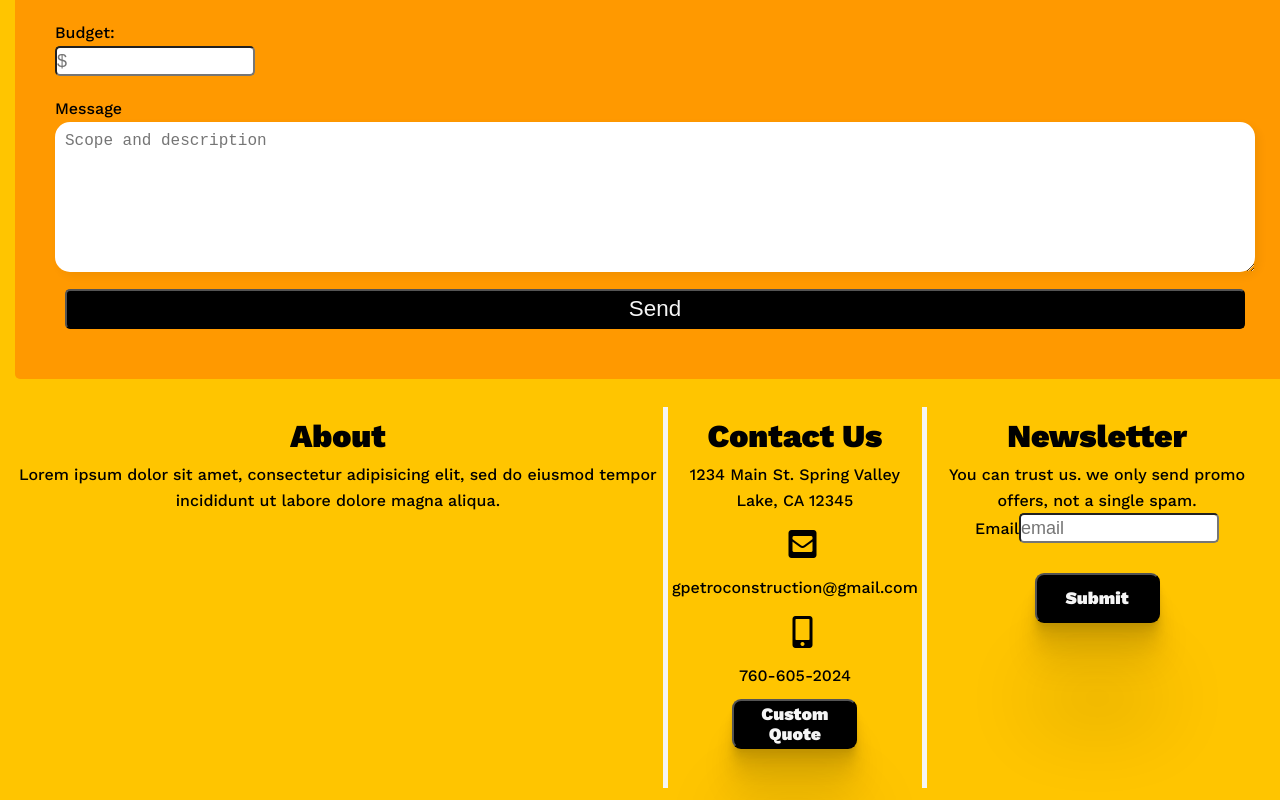
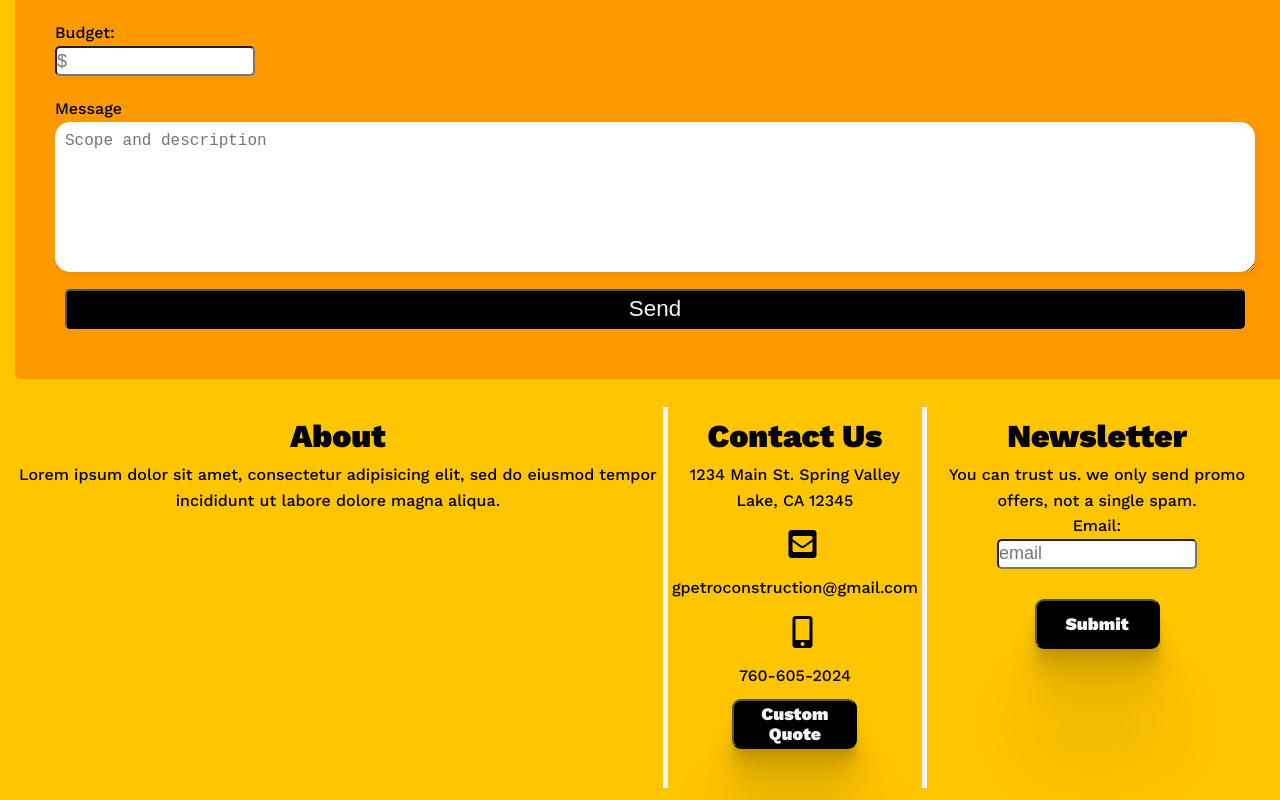
Before and after one commit to GregPetropoulos/GP-Excavation, a React (Create React App) app: page /quote in a window 1280 px wide. Shown: the part 638-1438 px from the top of the page. Built offline with nearby package versions, Linux system fonts and the light colour scheme; no server answers.

Commit message:
I have succesfully integrated the functionality for the  email form and for a free quote and for a news letter.

```diff
--- a/src/component/ContactMe.js
+++ b/src/component/ContactMe.js
@@ -8,18 +8,24 @@ export default function ContactMe() {
 
     emailjs
       .sendForm(
-        'YOUR_SERVICE_ID', 'YOUR_TEMPLATE_ID', e.target, 'YOUR_USER_ID'
+        `gmail`,
+        process.env.REACT_APP_YOUR_TEMPLATE_ID,
+        e.target,
+        process.env.REACT_APP_YOUR_USER_ID
       )
       .then(
         (result) => {
+          alert('Message Sent, We will get back to you shortly');
           console.log(result.text);
         },
         (error) => {
+          alert('An error occurred, Please try again');
           console.log(error.text);
         }
-      );
-    e.target.reset();
-  }
+        );
+
+        e.target.reset();
+      }
 
   return (
     <form className='contact-form' onSubmit={sendEmail}>
--- a/src/component/EmailForm.js
+++ b/src/component/EmailForm.js
@@ -1,18 +1,51 @@
 import React from 'react';
+import emailjs from 'emailjs-com';
 import { Col, Row } from 'react-bootstrap';
 // Will need to get the email to be sent to db or gpc
+console.log('NEWSLETTER ID CHECK',process.env.REACT_APP_YOUR_NEWS_TEMPLATE_ID)
+const EmailForm = () => {
+  function sendEmail(e) {
+    e.preventDefault();
 
-const EmailForm = () => {
+    emailjs
+      .sendForm(
+        `gmail`,
+        process.env.REACT_APP_YOUR_NEWS_TEMPLATE_ID,
+        e.target,
+        process.env.REACT_APP_YOUR_USER_ID
+      )
+      .then(
+        (result) => {
+          alert('Message Sent, We will get back to you shortly');
+          console.log(result.text);
+        },
+        (error) => {
+          alert('An error occurred, Please try again');
+          console.log(error.text);
+        }
+        );
+
+        e.target.reset();
+      }
   return (
-    <form>
-      <label>Email</label>
+    <form  onSubmit={sendEmail}>
+        <Row >
+            <label htmlFor='email'>
+              Email:
+              <Col>
                 <input
                   className='form-email'
                   type='email'
                   name='email'
                   placeholder='email'
+                  required
                 />
-      <button className='newsletter-button' type='submit' value= 'send'>Submit</button>
+              </Col>
+            </label>
+            <Row className='form-btn-row'>
+          <button className='newsletter-button' type='submit' value='Send'>Submit</button>
+        </Row>
+          </Row>
           </form>
   );
 };
--- a/src/component/Footer.js
+++ b/src/component/Footer.js
@@ -5,6 +5,7 @@ import { Link } from 'react-router-dom';
 import styled from 'styled-components';
 
 const Footer = () => {
+
   const FooterResponsive = styled.div`
     @media (max-width: 585px) {
       .footer-wrapper {
```
Also changed, not shown: 1 other file (tests, documents, lock files or other folders). Lines whose indentation alone changed are shown as unchanged.
